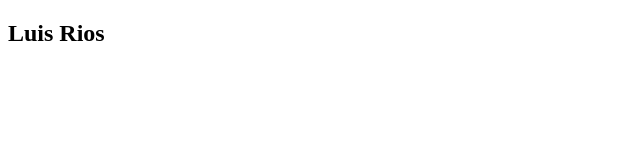
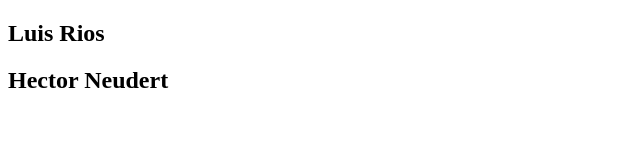
Before and after one commit to Luisriosca/squad-4, a plain HTML site: page index.html in a window 1280 px wide. Shown: the whole page, without its empty margins (0-640 px from the left). Drawn offline with Linux system fonts and the light colour scheme.

Commit message:
Hector Neudert

```diff
--- a/index.html
+++ b/index.html
@@ -8,5 +8,6 @@
 </head>
 <body>
     <h2>Luis Rios</h2>
+    <h2>Hector Neudert</h2>
 </body>
 </html>
```
